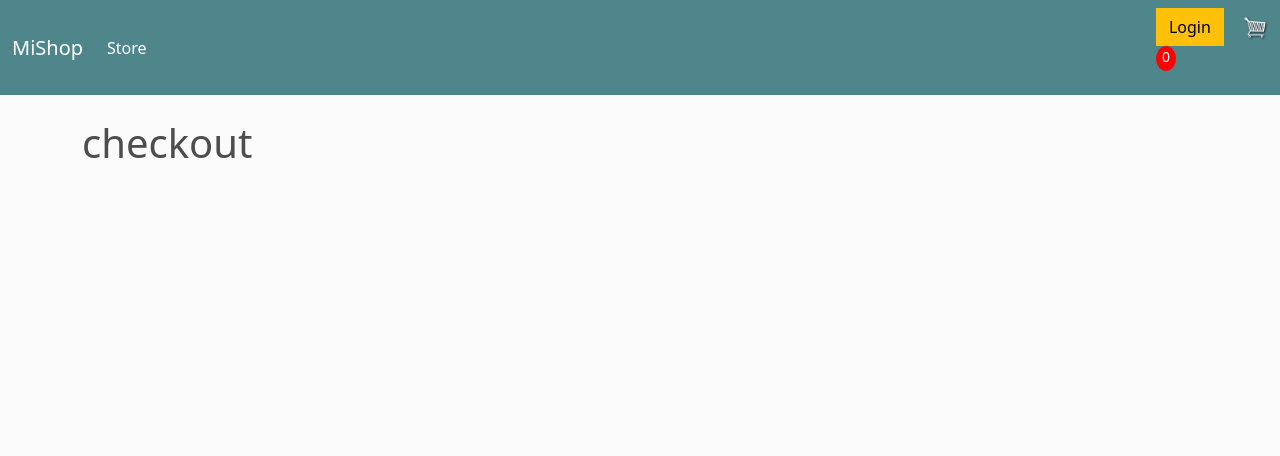
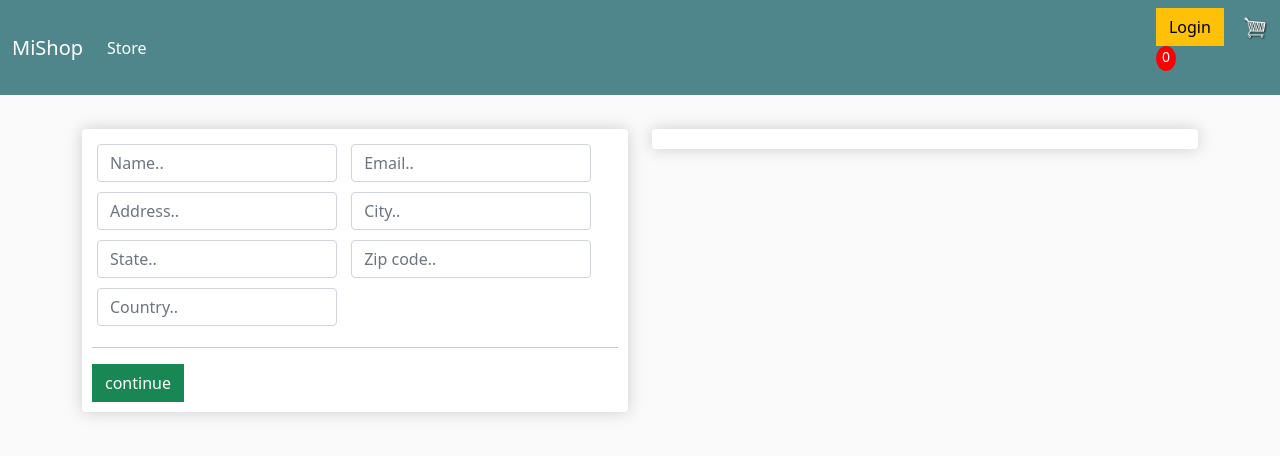
Before and after one commit to Haashir-Shakeel/MiShop-Django, a Django app: page /checkout/ in a window 1280 px wide. Shown: the top 456 px of the page. Run offline with Django 3.2, Linux system fonts and the light colour scheme.

Commit message:
address and info form checkout page

```diff
--- a/store/templates/store/checkout.html
+++ b/store/templates/store/checkout.html
@@ -1,4 +1,47 @@
 {% extends 'store/base.html' %}
 {% block content%}
-<h1>checkout</h1>
+
+<div class="row">
+    <div class="col-lg-6">
+        <div class="box-element" id="form-wrapper">
+            <form action="" id="form">
+                <div id="userinfo">
+                    <div class="form-field">
+                        <input type="text" required class="form-control" name="name" placeholder="Name..">
+                    </div>
+                    <div class="form-field">
+                        <input type="email" required class="form-control" name="email" placeholder="Email..">
+                    </div>
+                </div>
+                <div id="shipping-info">
+                    <div class="form-field">
+                        <input type="text" required class="form-control" name="address" placeholder="Address..">
+                    </div>
+                    <div class="form-field">
+                        <input type="email" required class="form-control" name="city" placeholder="City..">
+                    </div>
+                    <div class="form-field">
+                        <input type="text" required class="form-control" name="state" placeholder="State..">
+                    </div>
+                    <div class="form-field">
+                        <input type="email" required class="form-control" name="zipcode" placeholder="Zip code..">
+                    </div>
+                    <div class="form-field">
+                        <input type="text" required class="form-control" name="Country" placeholder="Country..">
+                    </div>
+
+                </div>
+                <hr>
+                <input type="submit" name="" id="form-button" value="continue" class="btn btn-success btn-block">
+            </form>
+        </div>
+    </div>
+    <div class="col-lg-6">
+        <div class="box-element">
+
+        </div>
+    </div>
+</div>
+
+
 {% endblock%}
```
